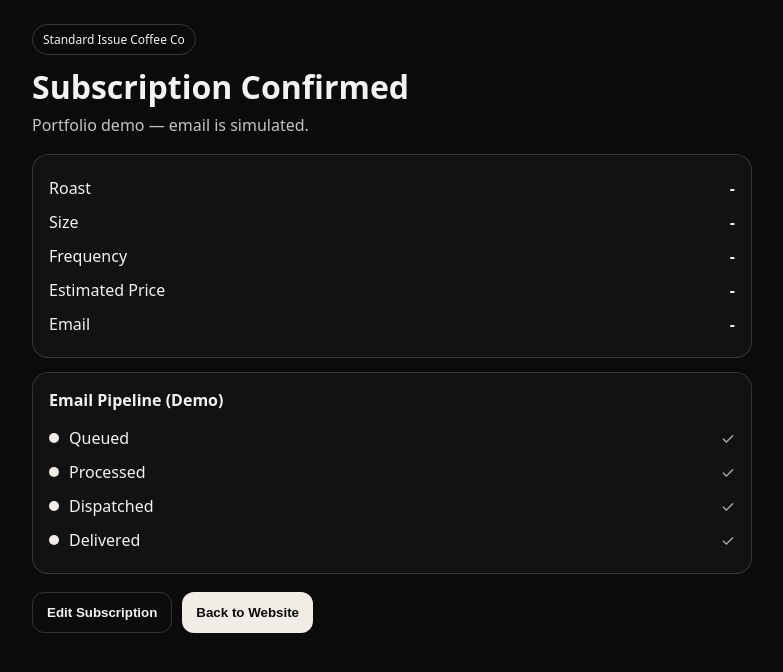
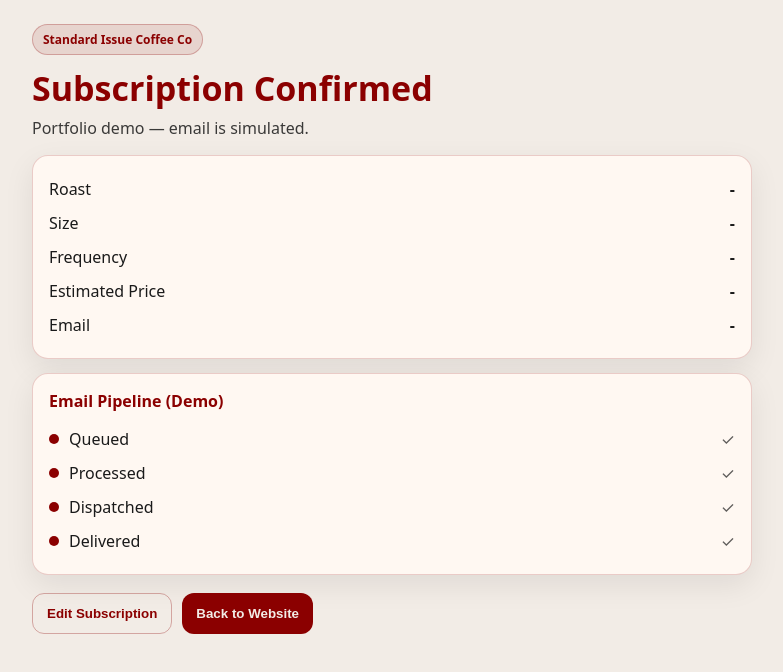
Before and after one commit to masonbarneslv/standard-issue-coffee-co., a Next.js app: page /confirm in a window 1280 px wide. Shown: the top 672 px of the page, without its empty margins (248-1031 px from the left). Built offline with nearby package versions, Linux system fonts and the light colour scheme.

Commit message:
Update page.jsx

```diff
--- a/app/confirm/page.jsx
+++ b/app/confirm/page.jsx
@@ -26,9 +26,9 @@
 
   useEffect(() => {
     const timers = [
-      setTimeout(() => setStep(1), 400),
-      setTimeout(() => setStep(2), 900),
-      setTimeout(() => setStep(3), 1400),
+      setTimeout(() => setStep(1), 350),
+      setTimeout(() => setStep(2), 750),
+      setTimeout(() => setStep(3), 1150),
     ];
     return () => timers.forEach(clearTimeout);
   }, []);
@@ -62,6 +62,7 @@
 
         <section style={styles.card}>
           <h2 style={styles.h2}>Email Pipeline (Demo)</h2>
+
           <PipelineRow label="Queued" active={step >= 1} />
           <PipelineRow label="Processed" active={step >= 2} />
           <PipelineRow label="Dispatched" active={step >= 3} />
@@ -93,8 +94,10 @@
     <main style={styles.page}>
       <div style={styles.shell}>
         <div style={styles.card}>
-          <div style={{ opacity: 0.85, fontWeight: 800 }}>Loading confirmation…</div>
-          <div style={{ opacity: 0.6, marginTop: 8, fontSize: 13 }}>
+          <div style={{ fontWeight: 900, color: "#8b0000" }}>
+            Loading confirmation…
+          </div>
+          <div style={{ marginTop: 8, opacity: 0.8, fontSize: 13 }}>
             Preparing subscription details.
           </div>
         </div>
@@ -130,82 +133,101 @@
     display: "flex",
     justifyContent: "center",
     padding: 24,
-    background: "#0b0b0c",
-    color: "#f2f2f2",
+    background: "#f2ece6", // tan background
+    color: "#1a1a1a",
     fontFamily:
       "ui-sans-serif, system-ui, -apple-system, Segoe UI, Roboto, Helvetica, Arial",
   },
   shell: { width: "100%", maxWidth: 720 },
-  header: { marginBottom: 18 },
+  header: { marginBottom: 16 },
   badge: {
     display: "inline-block",
     padding: "6px 10px",
-    border: "1px solid rgba(255,255,255,.18)",
     borderRadius: 999,
+    background: "rgba(139,0,0,.10)",
+    border: "1px solid rgba(139,0,0,.25)",
+    color: "#8b0000",
+    fontWeight: 700,
     fontSize: 12,
   },
-  title: { margin: "10px 0 6px", fontSize: 32 },
-  subtitle: { margin: 0, opacity: 0.8 },
+  title: {
+    margin: "10px 0 6px",
+    fontSize: 34,
+    color: "#8b0000",
+  },
+  subtitle: { margin: 0, opacity: 0.85 },
+
   banner: {
     marginTop: 12,
     padding: 12,
     borderRadius: 12,
-    background: "rgba(255,255,255,.05)",
-    border: "1px solid rgba(255,255,255,.16)",
+    background: "rgba(139,0,0,.06)",
+    border: "1px solid rgba(139,0,0,.22)",
+    color: "#1a1a1a",
   },
+
   card: {
     marginTop: 14,
-    border: "1px solid rgba(255,255,255,.14)",
+    border: "1px solid rgba(139,0,0,.18)",
     borderRadius: 16,
     padding: 16,
-    background: "rgba(255,255,255,.03)",
+    background: "#fff8f2", // lighter tan card
+    boxShadow: "0 10px 30px rgba(0,0,0,.08)",
   },
-  h2: { marginBottom: 10, fontSize: 16 },
+
+  h2: { marginBottom: 10, fontSize: 16, color: "#8b0000" },
+
   row: {
     display: "flex",
     justifyContent: "space-between",
     padding: "6px 0",
   },
+
   pipeRow: {
     display: "flex",
     alignItems: "center",
     gap: 10,
     padding: "6px 0",
   },
+
   dotDone: {
     width: 10,
     height: 10,
     borderRadius: 999,
-    background: "#f2ece6",
+    background: "#8b0000",
   },
+
   dotTodo: {
     width: 10,
     height: 10,
     borderRadius: 999,
-    background: "rgba(242,236,230,.25)",
+    background: "rgba(139,0,0,.25)",
   },
+
   actions: {
     marginTop: 18,
     display: "flex",
     gap: 10,
     flexWrap: "wrap",
   },
+
   btn: {
     padding: "12px 14px",
     borderRadius: 12,
-    background: "#f2ece6",
-    color: "#0b0b0c",
-    fontWeight: 800,
+    background: "#8b0000", // red button
+    color: "#f2ece6", // tan text
+    fontWeight: 900,
     border: "none",
     cursor: "pointer",
   },
+
   btnGhost: {
     padding: "12px 14px",
     borderRadius: 12,
     background: "transparent",
-    color: "#f2f2f2",
-    fontWeight: 800,
-    border: "1px solid rgba(255,255,255,.16)",
+    color: "#8b0000",
+    fontWeight: 900,
+    border: "1px solid rgba(139,0,0,.30)",
     cursor: "pointer",
   },
 };
```
